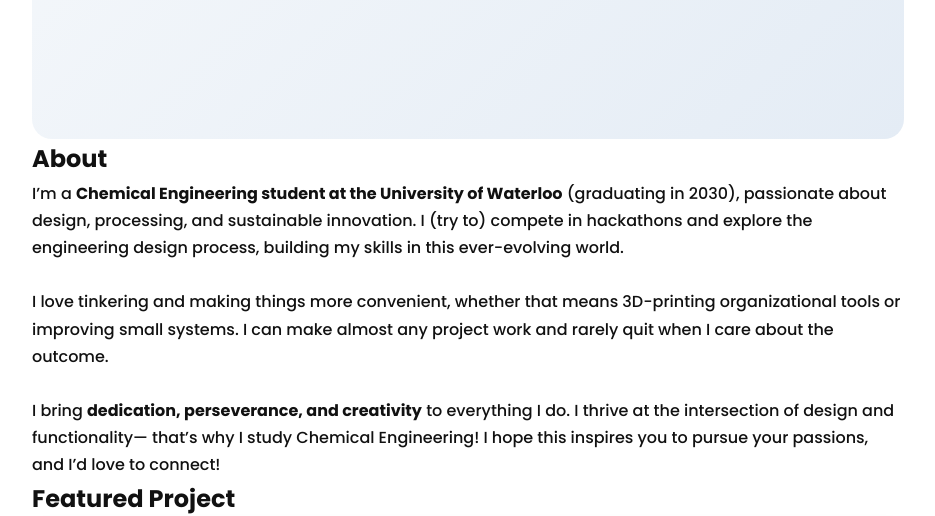
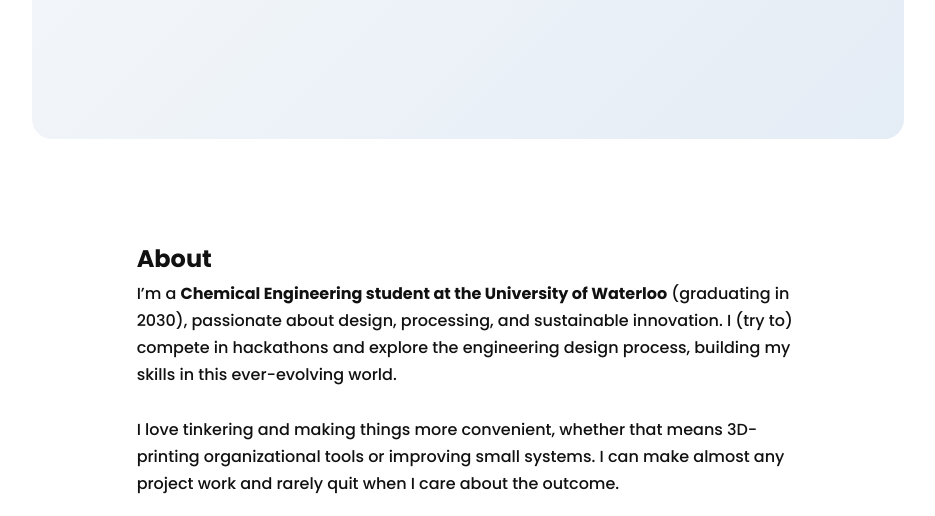
Before and after one commit to Storntreat/kshen, a plain HTML site: page index.html in a window 1280 px wide. Shown: the part 500-1016 px from the top of the page, without its empty margins (172-1107 px from the left). Drawn offline with Linux system fonts and the light colour scheme.

Commit message:
fix padding again

```diff
--- a/styles.css
+++ b/styles.css
@@ -77,8 +77,9 @@ main {
 }
 
 section {
-  max-width: 1000px; /* Prevents super wide sections */
-  margin: 0 auto; /* Centers each section */
+  padding: 100px 12%;
+  max-width: 1000px;
+  margin: auto;
 }
 
 /* New fade-in animation for individual words or text blocks */
```
